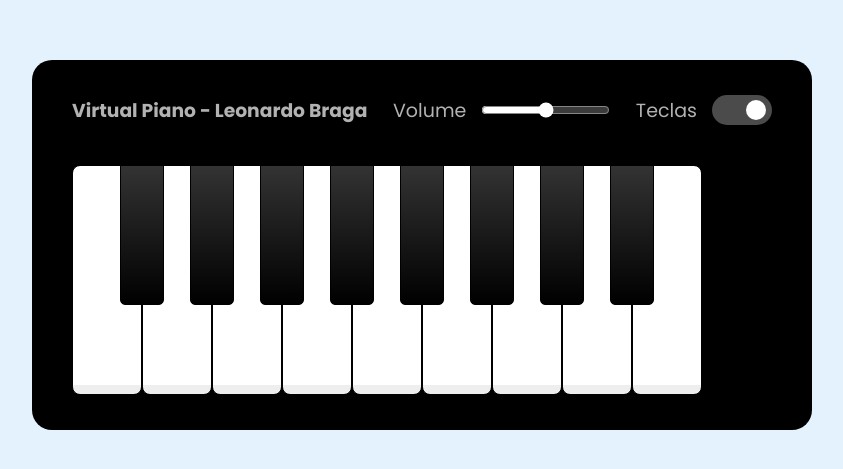
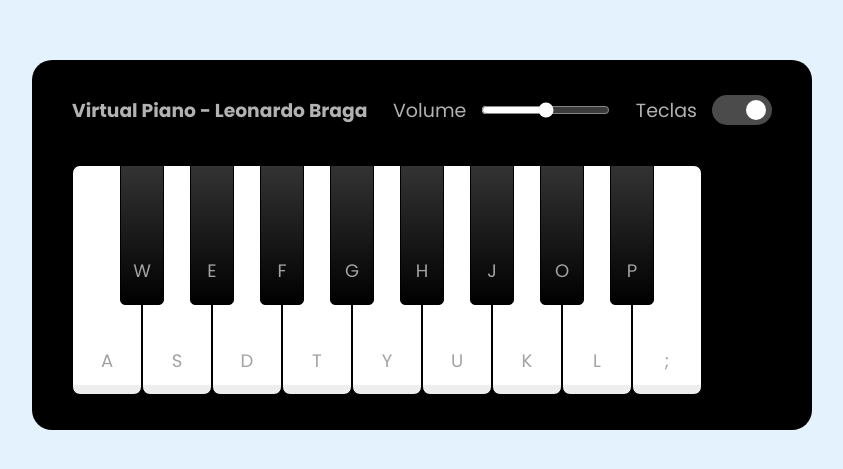
Before and after one commit to Vegildo/music-keyboard-virtual-js, a plain HTML site: page index.html in a window 1280 px wide. Shown: the part 155-624 px from the top of the page, without its empty margins (218-1061 px from the left). Drawn offline with Linux system fonts and the light colour scheme.

Commit message:
feat: update no index.html

```diff
--- a/index.html
+++ b/index.html
@@ -38,23 +38,23 @@
       </div>
     </header>
     <ul class="piano-keys">
-      <li class="key white" data-key="a"><span></span></li>
-      <li class="key black" data-key="w"><span></span></li>
-      <li class="key white" data-key="s"><span></span></li>
-      <li class="key black" data-key="e"><span></span></li>
-      <li class="key white" data-key="d"><span></span></li>
-      <li class="key black" data-key="f"><span></span></li>
-      <li class="key white" data-key="t"><span></span></li>
-      <li class="key black" data-key="g"><span></span></li>
-      <li class="key white" data-key="y"><span></span></li>
-      <li class="key black" data-key="h"><span></span></li>
-      <li class="key white" data-key="u"><span></span></li>
-      <li class="key black" data-key="j"><span></span></li>
-      <li class="key white" data-key="k"><span></span></li>
-      <li class="key black" data-key="o"><span></span></li>
-      <li class="key white" data-key="l"><span></span></li>
-      <li class="key black" data-key="p"><span></span></li>
-      <li class="key white" data-key=";"><span></span></li>
+      <li class="key white" data-key="a"><span>a</span></li>
+      <li class="key black" data-key="w"><span>w</span></li>
+      <li class="key white" data-key="s"><span>s</span></li>
+      <li class="key black" data-key="e"><span>e</span></li>
+      <li class="key white" data-key="d"><span>d</span></li>
+      <li class="key black" data-key="f"><span>f</span></li>
+      <li class="key white" data-key="t"><span>t</span></li>
+      <li class="key black" data-key="g"><span>g</span></li>
+      <li class="key white" data-key="y"><span>y</span></li>
+      <li class="key black" data-key="h"><span>h</span></li>
+      <li class="key white" data-key="u"><span>u</span></li>
+      <li class="key black" data-key="j"><span>j</span></li>
+      <li class="key white" data-key="k"><span>k</span></li>
+      <li class="key black" data-key="o"><span>o</span></li>
+      <li class="key white" data-key="l"><span>l</span></li>
+      <li class="key black" data-key="p"><span>p</span></li>
+      <li class="key white" data-key=";"><span>;</span></li>
     </ul>
   </div>
 
```
